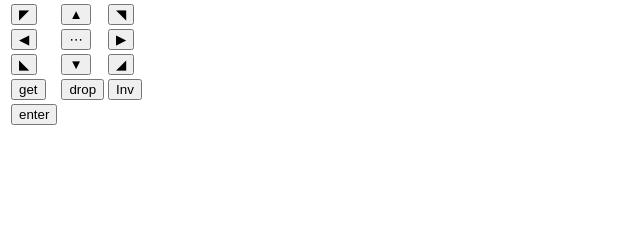
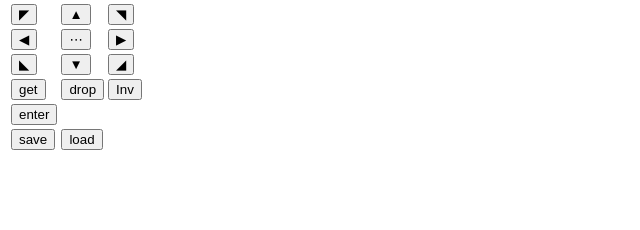
Before and after one commit to Zireael07/Flask-roguelike, a Flask app: page / in a window 1280 px wide. Shown: the part 407-637 px from the top of the page, without its empty margins (0-640 px from the left). Run offline with Flask 2, Linux system fonts and the light colour scheme.

Commit message:
new: implement save/load, wrap up part 10

```diff
--- a/app.py
+++ b/app.py
@@ -5,6 +5,7 @@ app = Flask(__name__)
 from logic import game
 from logic import game_vars
 from logic import constants
+from logic import game_loaders
 
 # more specific stuff we need
 from logic.player import Player
@@ -220,3 +221,25 @@ def target_confirm(x=None, y=None):
     return jsonify({'inven': render_template('inventory.html', inventory=data['inventory']),
     'data' : render_template('response.html', position=data['position'], console=data['console'], style=map_common.map_style, messages=data['messages'], stats=data['fighter'])
     })
+
+@app.route('/save', methods = ["GET"])
+def save():
+    game_loaders.save_game()
+
+    data = data_to_redraw()
+
+    return jsonify({'inven': render_template('inventory.html', inventory=data['inventory']),
+    'data' : render_template('response.html', position=data['position'], console=data['console'], style=map_common.map_style, messages=data['messages'], stats=data['fighter'])
+    })
+
+@app.route('/load', methods = ["GET"])
+def load():
+    game_loaders.load_game()
+
+    game.force_update(game_vars.world)
+
+    data = data_to_redraw()
+
+    return jsonify({'inven': render_template('inventory.html', inventory=data['inventory']),
+    'data' : render_template('response.html', position=data['position'], console=data['console'], style=map_common.map_style, messages=data['messages'], stats=data['fighter'])
+    })
--- a/logic/game.py
+++ b/logic/game.py
@@ -156,6 +156,9 @@ def act_and_update(world, action):
     world.get_processor(ActionProcessor).action = action
     world.process()
 
+def force_update(world):
+    world.process()
+
 def get_position(world):
     # we can get it straight from the world
     for ent, (player, pos) in world.get_components(Player, Position):
--- a/static/keypad.js
+++ b/static/keypad.js
@@ -179,6 +179,45 @@ $( document ).ready(function() {
 
     });
 
+    $("#save").click(function(e) {
+        console.log("Clicked save");
+        $.ajax({
+            url: "/save",
+            type: "GET",
+            success: function(response) {
+                $('#output').html(response.data);
+                $(".modal").html(response.inven);
+                //reattach click hook to close inventory button
+                //thanks to https://aiocollective.com/blog/click-doesn-t-work-after-ajax-load-jquery/
+                $("#close_btn").click(function(e) {
+                    console.log("Clicked close")
+                    $(".modal").attr("style", "display:none");
+                });
+            }
+        });
+
+    });
+
+    $("#load").click(function(e) {
+        console.log("Clicked load");
+        $.ajax({
+            url: "/load",
+            type: "GET",
+            success: function(response) {
+                $('#output').html(response.data);
+                $(".modal").html(response.inven);
+                //reattach click hook to close inventory button
+                //thanks to https://aiocollective.com/blog/click-doesn-t-work-after-ajax-load-jquery/
+                $("#close_btn").click(function(e) {
+                    console.log("Clicked close")
+                    $(".modal").attr("style", "display:none");
+                });
+            }
+        });
+
+    });
+
+    // inventory (doesn't fire off AJAX)
     $("#inven").click(function(e) {
         console.log("Clicked inven");
         $(".modal").attr("style", "display:block")
--- a/templates/index.html
+++ b/templates/index.html
@@ -52,46 +52,50 @@
 
         <!-- using hex values for Unicode characters -->
 
-        <td><input id="go_nw" type="button" value="&#9700" > </td>
+        <td><input id="go_nw" class="keypad_btn" type="button" value="&#9700" > </td>
 
         <!-- for consistency -->
 
-        <td><input id="go_n" type="button" value="&#9650"> </td>
+        <td><input id="go_n" class="keypad_btn" type="button" value="&#9650"> </td>
 
-        <td><input id="go_ne" type="button" value="&#9701" > </td>
+        <td><input id="go_ne" class="keypad_btn" type="button" value="&#9701" > </td>
 
         </tr>
 
         <tr>
 
-        <td><input id="go_w" type="button" value= "&#9664"> </td>
+        <td><input id="go_w" class="keypad_btn" type="button" value= "&#9664"> </td>
 
         <!-- midline ellipsis -->
 
-        <td><input id="go_wait" type="button" value= "&#8943"> </td>
+        <td><input id="go_wait" class="keypad_btn" type="button" value= "&#8943"> </td>
 
-        <td><input id="go_e" type="button" value= "&#9654"> </td>
+        <td><input id="go_e" class="keypad_btn" type="button" value= "&#9654"> </td>
 
         </tr>
 
         <tr>
 
-        <td><input id="go_sw" type="button" value= "&#9699"> </td>
+        <td><input id="go_sw" class="keypad_btn" type="button" value= "&#9699"> </td>
 
         <!-- for consistency -->
 
-        <td><input id="go_s" type="button" value= "&#9660"> </td>
+        <td><input id="go_s" class="keypad_btn" type="button" value= "&#9660"> </td>
 
-        <td><input id="go_se" type="button" value="&#9698"> </td>
+        <td><input id="go_se" class="keypad_btn" type="button" value="&#9698"> </td>
 
       </tr>
       <tr>
-        <td><input id="get" type="button" value="get"></td>
-        <td><input id="drop" type="button" value="drop"></td>
-        <td><input id="inven" type="button" value="Inv"> </td>
+        <td><input id="get" class="keypad_btn" type="button" value="get"></td>
+        <td><input id="drop" class="keypad_btn" type="button" value="drop"></td>
+        <td><input id="inven" class="keypad_btn" type="button" value="Inv"> </td>
       </tr>
       <tr>
-        <td><input id="enter" type="button" value="enter"></td>
+        <td><input id="enter" class="keypad_btn" type="button" value="enter"></td>
+      </tr>
+      <tr>
+        <td><input id="save" class="keypad_btn" type="button" value="save"></td>
+        <td><input id="load" class="keypad_btn" type="button" value="load"></td>
       </tr>
 
       </tbody>
```
Also changed, not shown: logic/game_loaders.py (added, +71 -0 lines), 1 other file.
